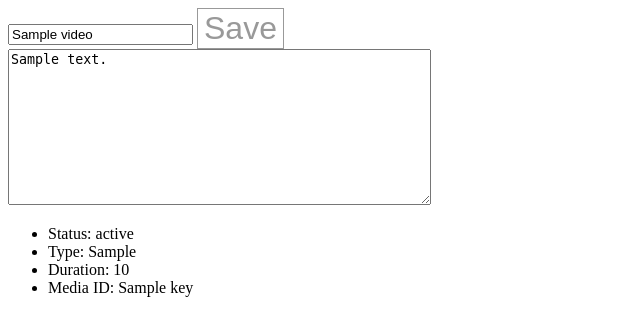
After one commit to mauritt/jw_cms, a Django app: template JW_CMS/templates/videoDetails.html in a window 1280 px wide. The commit adds this page. Shown: the top 336 px of the page, without its empty margins (0-640 px from the left). Run offline with Django 3.2, Linux system fonts and the light colour scheme; the template is opened without the code that fills it: most values are stand-ins (such as "Sample title", 1, 10 or a date in 2020); some libraries are stand-ins or nearby versions.

Commit message:
Added initial video details page with some update capabilites

```diff
--- a/JW_CMS/static/css/base.css
+++ b/JW_CMS/static/css/base.css
@@ -0,0 +1,24 @@
+#saveDetails{
+    background-color: #ffffff;
+    color: #999999;
+    border-style: solid;
+    border-color: #999999;
+    border-width: 1pt;
+    font-size: 24pt;
+}
+
+
+#saveDetails.active{
+    background-color: green;
+    color: white;
+    cursor: pointer;
+
+}
+
+
+
+#saveDetails.active:active{
+    background-color: white;
+    color: green;
+
+}
--- /dev/null
+++ b/JW_CMS/static/js/detailActions.js
@@ -0,0 +1,28 @@
+function activateSave(){
+    var changed = false;
+
+    var editables = document.getElementsByClassName('editable');
+
+    var form = document.getElementById('detailsForm');
+
+    var saveButton = document.getElementById('saveDetails');
+
+    for(var i=0;i<editables.length;i++){
+        if(editables[i].value != editables[i].id){
+            changed = true;
+        }
+    }
+
+    if(changed){
+        $(saveButton).addClass("active");
+        form.action = "../update/" + form.name;
+
+    }else{
+        $(saveButton).removeClass("active");
+        form.action = ""
+    }
+
+
+
+
+}
--- /dev/null
+++ b/JW_CMS/templates/videoDetails.html
@@ -0,0 +1,53 @@
+{% extends 'base.html' %}
+{% block body %}
+<form
+    id = 'detailsForm'
+    name='{{ video.key }}'
+    method="POST"
+    action=""
+    target = submission.frame
+    >
+{% csrf_token %}
+
+    <input
+            id="{{ video.title }}"
+            class= "editable"
+            type="text"
+            name="title"
+            value = "{{ video.title }}"
+            onfocusout="activateSave()"
+            >
+
+    <button
+            type="submit"
+            id="saveDetails"
+
+            >Save</button>
+    <iframe name="submission.frame" hidden></iframe>
+</form>
+
+<textarea
+            name="description"
+            id = '{{ video.description }}'
+            class= editable
+            form="detailsForm"
+            rows="10"
+            cols="50"
+            onfocusout="activateSave()"
+            >{{ video.description }}</textarea>
+
+
+<div id="videoEmbed">
+    <script src="{{ embed }}"></script>
+</div>
+
+<div id="videoSummary">
+<ul>
+    <li>Status: {{ video.status }}</li>
+    <li>Type: {{ video.media_type }}</li>
+    <li>Duration: {{ video.duration }}</li>
+    <li>Media ID: {{ video.key }}</li>
+</ul>
+
+</div>
+{% endblock %}
--- a/JW_CMS/templates/videoList.html
+++ b/JW_CMS/templates/videoList.html
@@ -49,7 +49,7 @@
         <tr>
             <td><input type="checkbox" name="select" id="{{ video.key }}"></td>
             <td><img src="{{ video.thumbnails.720 }}" width = 70 /></td>
-            <td class="title"><a href="http://localhost:8000/jw/details/{{ video.key }}"> {{ video.title }} </a></td>
+            <td class="title"><a href="./details/{{ video.key }}"> {{ video.title }} </a></td>
             <td>{{ video.key }}</td>
             <td>{{ video.duration }}</td>
             <td>{{ video.date }}</td>
--- a/JW_CMS/urls.py
+++ b/JW_CMS/urls.py
@@ -7,4 +7,6 @@ urlpatterns = [
     url(r'^(?P<column>[A-z]*)_(?P<order>(asc|desc))$', views.videoList, name='video list'),
     url(r'^search/(?P<searchTerm>[A-z  0-9 _ ]*)$', views.videoList, name='video list'),
     url(r'^video/upload$', views.uploadRequest, name='upload'),
+    url(r'^details/(?P<videoKey>[A-z0-9]+)$', views.videoDetails, name='video details'),
+    url(r'^update/(?P<videoKey>[A-z0-9]+)$', views.updateDetails, name='video update'),
 ]
```
Also changed, not shown: JW_CMS/views.py (+23 -1 lines), 1 other file.
